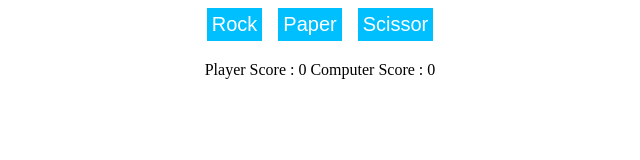
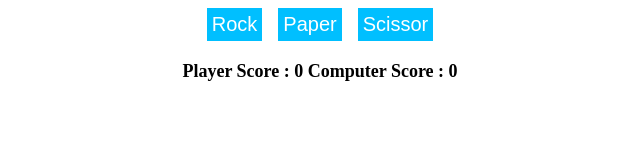
Before and after one commit to Jala30/rock-paper-scissor, a plain HTML site: page index.html in a window 1280 px wide. Shown: the whole page, without its empty margins (320-960 px from the left). Drawn offline with Linux system fonts and the light colour scheme.

Commit message:
modified script.js

```diff
--- a/script.js
+++ b/script.js
@@ -12,6 +12,8 @@ const game = () => {
         const computerOptions = ['rock','paper','scissor']
 
         const score = document.querySelector('.score');
+        score.style.fontSize='18px';
+        score.style.fontWeight='bold';
         score.innerHTML = `Player Score : ${playerWins} Computer Score : ${computerWins}`;
 
         // Function to start playing game
```
Also changed, not shown: style.css (line endings or trailing spaces).
